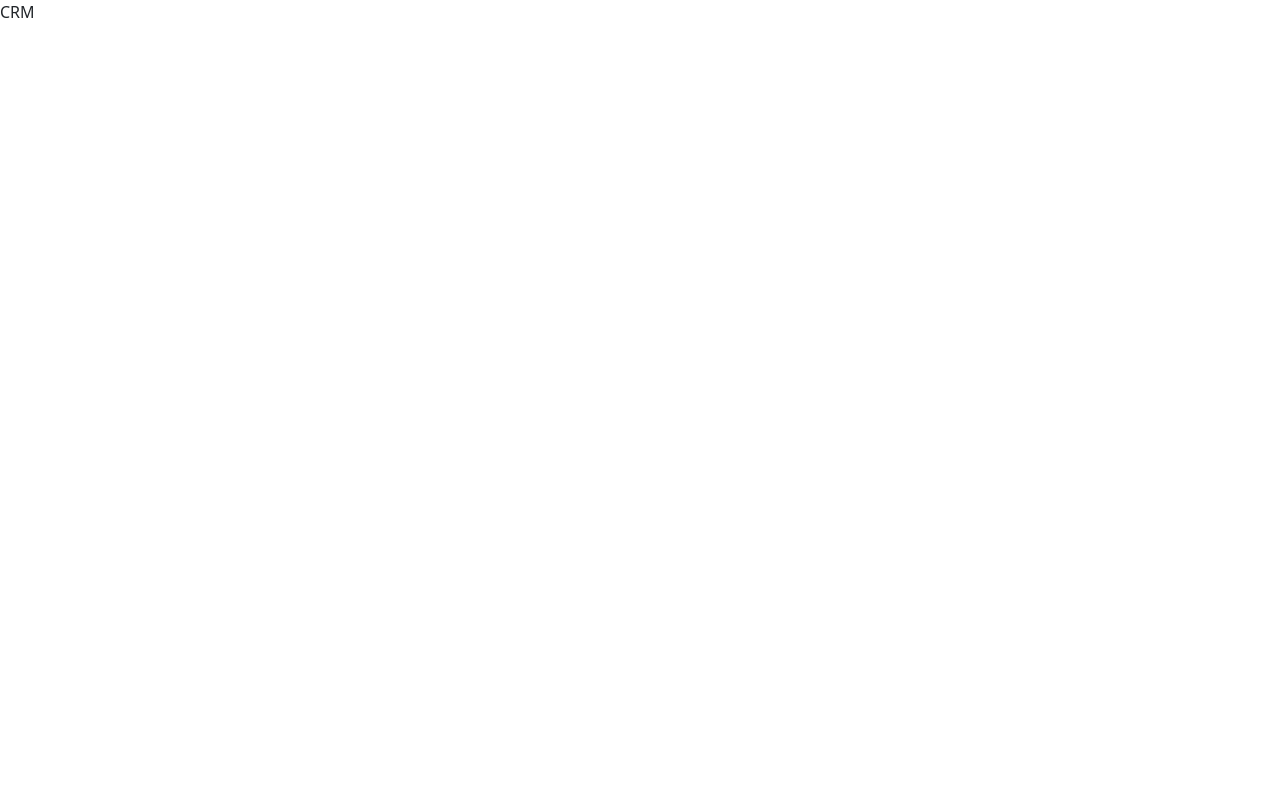
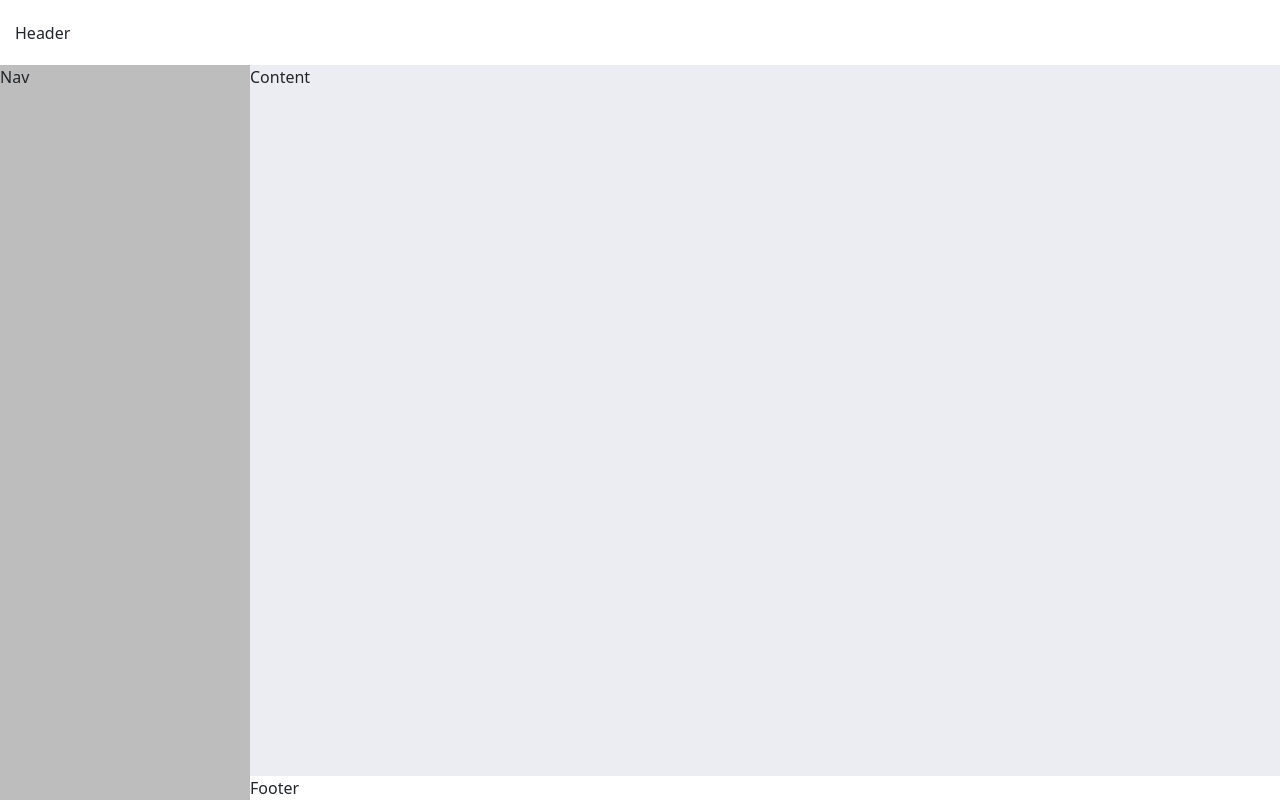
Before and after one commit to maximebcqt/crm-formation, an Angular app: page / in a window 1280 px wide. Built offline with nearby package versions, Linux system fonts and the light colour scheme.

Commit message:
import ui et implementationn code ui component

```diff
--- a/src/app/app.component.html
+++ b/src/app/app.component.html
@@ -1 +1 @@
-<p> {{ title }}</p>
+<app-ui></app-ui>
--- a/src/app/ui/components/ui/ui.component.html
+++ b/src/app/ui/components/ui/ui.component.html
@@ -1 +1,20 @@
-<p>ui works!</p>
+<header class="fixed-top">
+  Header
+</header>
+<main>
+  <div class="shadow position-fixed">
+  </div>
+  <aside>
+    <div class="scroller">
+      Nav
+    </div>
+  </aside>
+  <div class="page">
+    <div class="contents">
+      Content
+    </div>
+    <footer>
+      Footer
+    </footer>
+  </div>
+</main>
--- a/src/app/ui/components/ui/ui.component.scss
+++ b/src/app/ui/components/ui/ui.component.scss
@@ -0,0 +1,64 @@
+@import "~src/stylings/layout";
+/// Description design of user interface
+header {
+  height: 65px;
+  background: var(--app-light);
+  padding: 0 $gutter;
+  display: flex;
+  align-items: center;
+}
+main {
+  background: var(--app-darklight);
+  min-height: calc(100vh - 65px);
+  padding-top: 65px;
+}
+aside {
+  background: var(--app-darklight2);
+  width: 250px;
+  min-height: 100vh;
+  position: fixed;
+  z-index: 1000;
+  .scroller {
+    overflow-y: auto;
+    max-height: 100vh;
+    padding-bottom: 65px;
+  }
+}
+.close-aside aside {
+  width: 0;
+  overflow: hidden;
+}
+.close-aside .shadow {
+  display: none;
+}
+.shadow {
+  background: var(--app-dark);
+  opacity: 0.8;
+  width: 100%;
+  min-height: 100vh;
+  z-index: 1000;
+}
+.page {
+  display: flex;
+  flex-direction: column;
+  min-height: calc(100vh - 65px);
+}
+.contents {
+  flex-grow: 1;
+}
+footer {
+  background: var(--app-light);
+}
+@media (min-width: $md-breakpoint) {
+  .shadow {
+    display: none;
+  }
+  .contents,
+  footer {
+    margin-left: 250px;
+  }
+  .close-aside .contents,
+  .close-aside footer {
+    margin-left: 0;
+  }
+}
```
